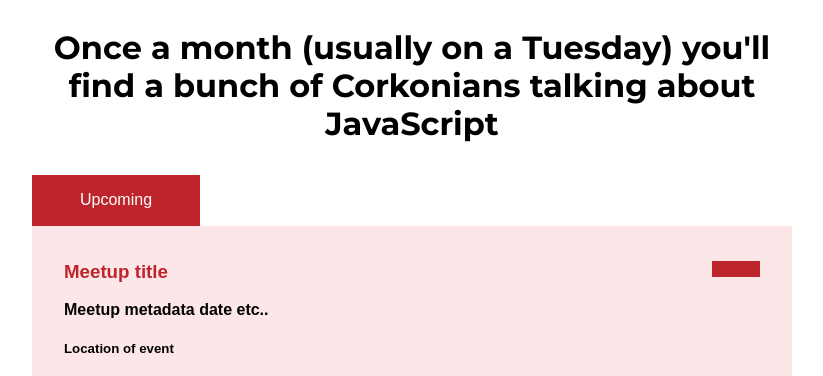
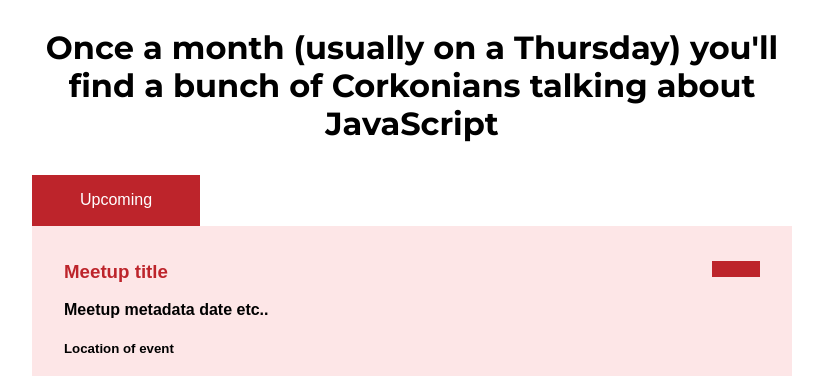
Before and after one commit to davej/CorkJS, a plain HTML site: page index.html in a window 1280 px wide. Shown: the part 410-786 px from the top of the page, without its empty margins (228-1051 px from the left). Drawn offline with Linux system fonts and the light colour scheme.

Commit message:
Tuesday -> Thursday

```diff
--- a/index.html
+++ b/index.html
@@ -28,7 +28,7 @@
       <img src="./images/logo.svg">
     </h1>
     <p class="meta">
-      Once a month (usually on a Tuesday) you'll find a bunch of Corkonians talking about JavaScript
+      Once a month (usually on a Thursday) you'll find a bunch of Corkonians talking about JavaScript
     </p>
 
     <div class="latest-meetup">
```
